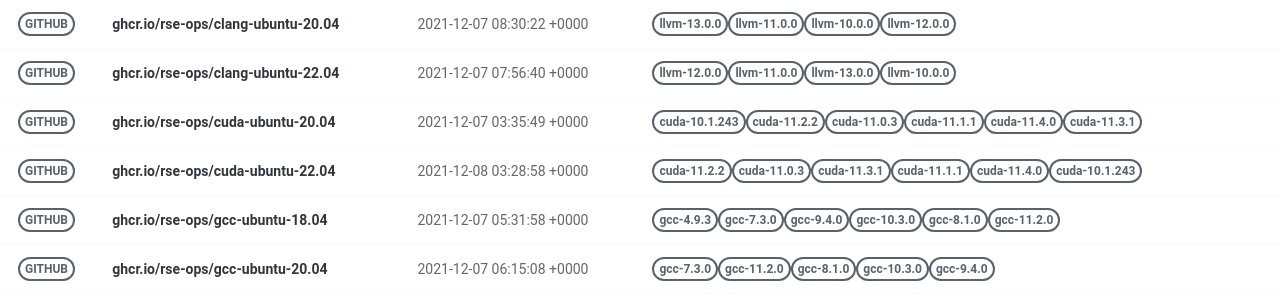
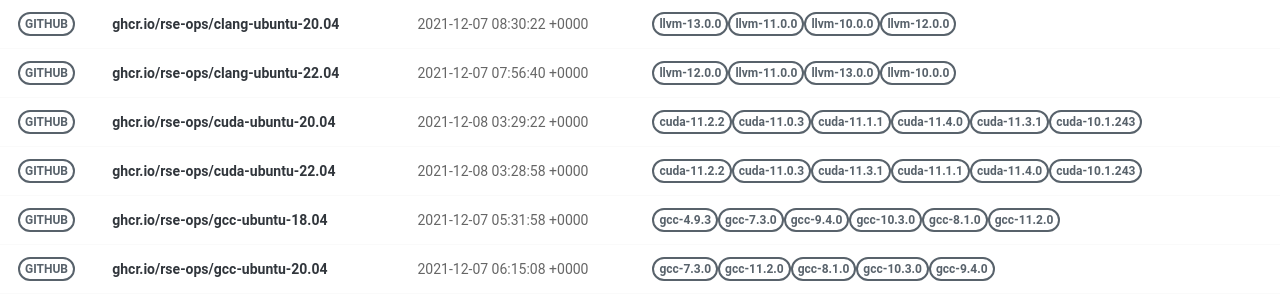
Before and after one commit to rse-ops/docker-images, a Jekyll site: the page built from pages/index.md, in a window 1280 px wide. Shown: the part 179-479 px from the top of the page. Built offline with Jekyll 4.4.1, drawn with Linux system fonts in a browser that asks for light colours; nearby versions of some CDN libraries.

Commit message:
Automated push to update library 2021-12-08

```diff
--- a/_library/ghcr.io-rse-ops-cuda-ubuntu-20.04.md
+++ b/_library/ghcr.io-rse-ops-cuda-ubuntu-20.04.md
@@ -1,14 +1,11 @@
 ---
 layout: container
 name: ghcr.io/rse-ops/cuda-ubuntu-20.04
-updated_at: 2021-12-07 03:35:49.952820
+updated_at: 2021-12-08 03:29:22.436178
 
 
 container_url: https://github.com/orgs/rse-ops/packages/container/package/cuda-ubuntu-20.04
 versions:
- - tag: cuda-10.1.243
-   dockerfile: https://github.com/rse-ops/docker-images/blob/main/ubuntu/cuda/Dockerfile
-   manifest: https://crane.ggcr.dev/manifest/ghcr.io/rse-ops/cuda-ubuntu-20.04:cuda-10.1.243
  - tag: cuda-11.2.2
    dockerfile: https://github.com/rse-ops/docker-images/blob/main/ubuntu/cuda/Dockerfile
    manifest: https://crane.ggcr.dev/manifest/ghcr.io/rse-ops/cuda-ubuntu-20.04:cuda-11.2.2
```
Also changed, not shown: other parts of _library/ghcr.io-rse-ops-cuda-ubuntu-20.04.md (+3 -0 lines).
